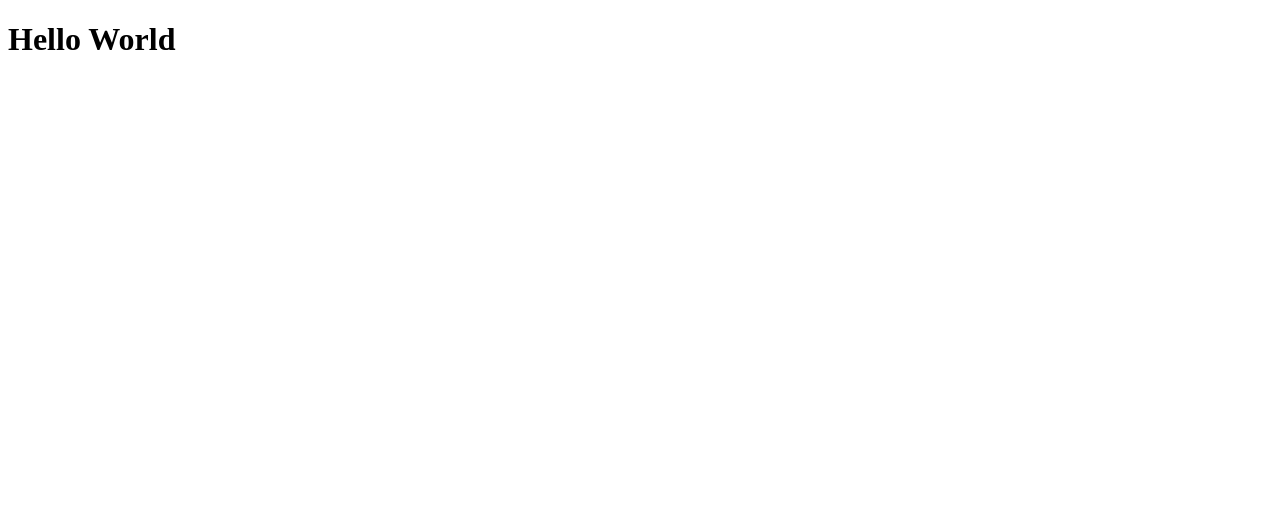
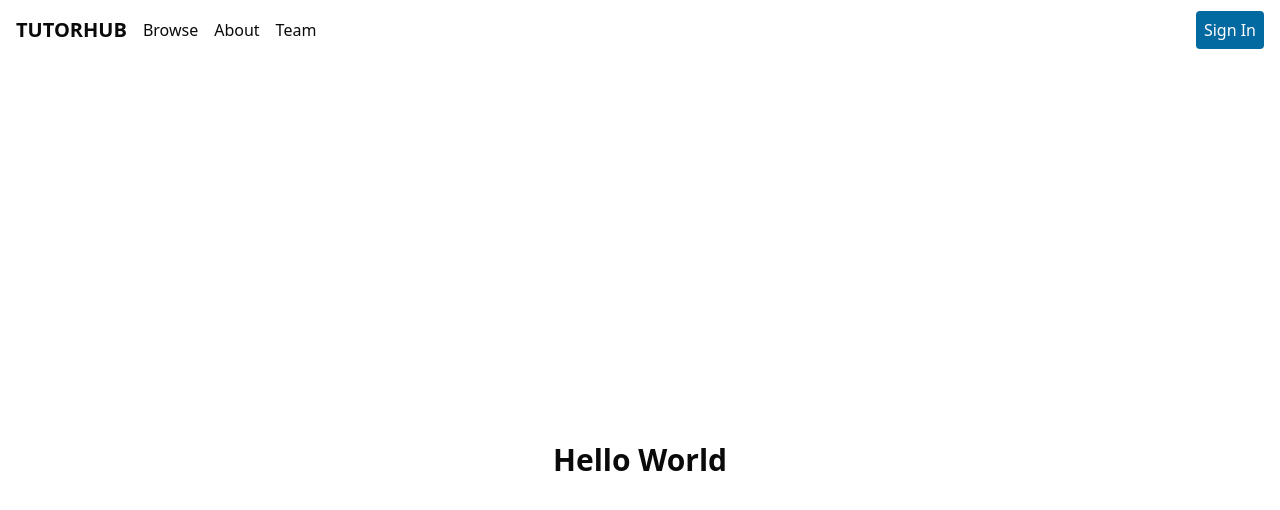
Before and after one commit to tberkery/tutoring-website, a Next.js app in the folder client/: page /profile in a window 1280 px wide. Shown: the top 510 px of the page. Built offline with nearby package versions, Linux system fonts and the light colour scheme.

Commit message:
Created NavBar Component

```diff
--- a/client/app/profile/page.tsx
+++ b/client/app/profile/page.tsx
@@ -1,10 +1,15 @@
 import React from 'react';
+import "../../styles/global.css";
+import Navbar from "../../components/Navbar.tsx"
 
 const Page: React.FC = () => {
   return (
-    <div className="flex justify-center items-center h-screen">
-      <h1 className="text-3xl font-bold">Hello World</h1>
-    </div>
+    <>
+      <Navbar />
+      <div className="flex justify-center items-center h-screen">
+        <h1 className="text-3xl font-bold">Hello World</h1>
+      </div>
+    </>
   );
 };
 
--- /dev/null
+++ b/client/components/Navbar.tsx
@@ -0,0 +1,28 @@
+import React from 'react';
+import Link from 'next/link';
+
+const NavBar: React.FC = () => {
+  return (
+    <nav className="flex justify-between items-center p-4 bg-white">
+      <div className="flex items-center space-x-4">
+        <span className="text-xl font-bold">TUTORHUB</span>
+        <Link href="/browse">
+          Browse
+        </Link>
+        <Link href="/about">
+          About
+        </Link>
+        <Link href="/team">
+          Team
+        </Link>
+      </div>
+      <div>
+        <Link className="bg-sky-700 p-2 text-white rounded-sm" href="/signin">
+        Sign In
+        </Link>
+      </div>
+    </nav>
+  );
+};
+
+export default NavBar;
```
Also changed, not shown: client/public/index.html (+0 -23 lines).
